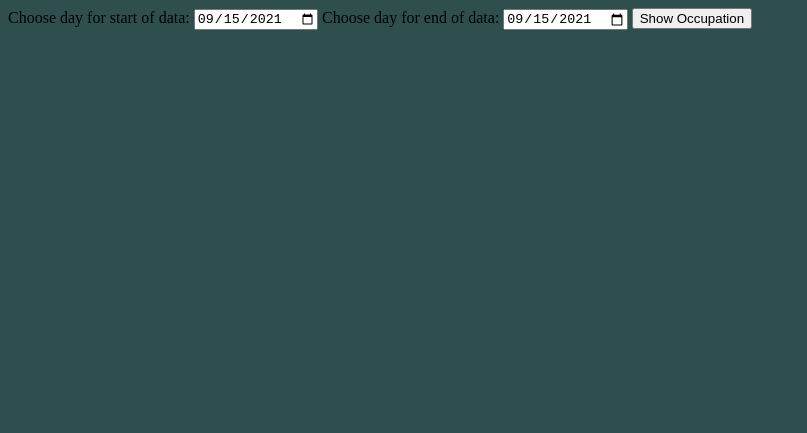
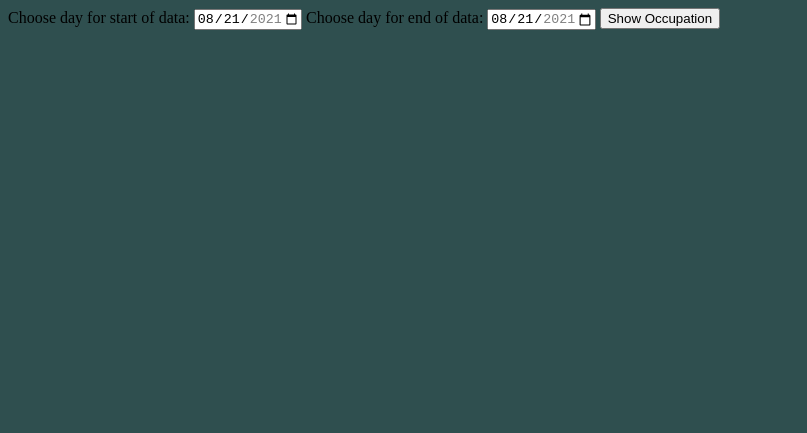
Before and after one commit to j-milkovits/gym-occupation, a plain HTML site: page client/index.html in a window 1280 px wide. Shown: the whole page, without its empty margins (0-807 px from the left). Drawn offline with nearby package versions, Linux system fonts and the light colour scheme.

Commit message:
edit inputs for end of data at 2021/08/21

```diff
--- a/client/index.html
+++ b/client/index.html
@@ -10,9 +10,9 @@
 <body>
     <form>
         <label for="startDateInput">Choose day for start of data:</label>
-        <input type="date" name="startDate" id="startDateInput" min="2021-07-29">
+        <input type="date" name="startDate" id="startDateInput" min="2021-07-29" max="2021-08-21" value="2021-08-21">
         <label for="endDateInput">Choose day for end of data:</label>
-        <input type="date" name="endDate" id="endDateInput" min="2021-07-29">
+        <input type="date" name="endDate" id="endDateInput" min="2021-07-29" max="2021-08-21" value="2021-08-21">
         <button type="submit" id="queryButton">Show Occupation</button>
     </form>
     <canvas id="chartCanvas" width="400" height="400"></canvas>
--- a/client/script.js
+++ b/client/script.js
@@ -97,22 +97,24 @@ function convertTimestamp(timestamp) {
     return dateString;
 }
 
-function setTodaysDate() {
-    // Set default value for date inputs to today's date
+// Not setting TodaysDate to inputs anymore, because data was only collected up to 2021/08/21
 
-    let dateToday = new Date(Date.now());
+// function setTodaysDate() {
+//     // Set default value for date inputs to today's date
 
-    let year = dateToday.getFullYear();
-    let month = dateToday.getMonth() + 1;
+//     let dateToday = new Date(Date.now());
 
-    month = month < 10 ? '0' + month : month;
-    let day = dateToday.getDate();
-    day = day < 10 ? '0' + day : day;
+//     let year = dateToday.getFullYear();
+//     let month = dateToday.getMonth() + 1;
 
-    let dateString = `${year}-${month}-${day}`;
+//     month = month < 10 ? '0' + month : month;
+//     let day = dateToday.getDate();
+//     day = day < 10 ? '0' + day : day;
 
-    startDateInput.value = dateString;
-    endDateInput.value = dateString;
-}
+//     let dateString = `${year}-${month}-${day}`;
 
-setTodaysDate();
+//     startDateInput.value = dateString;
+//     endDateInput.value = dateString;
+// }
+
+// setTodaysDate();
```
